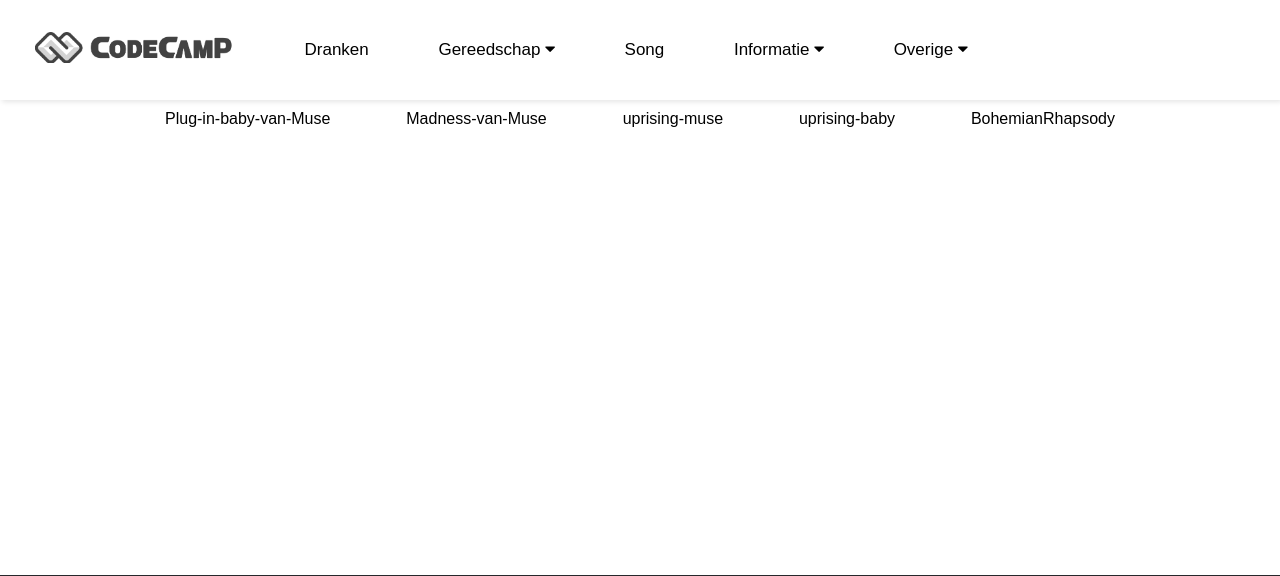
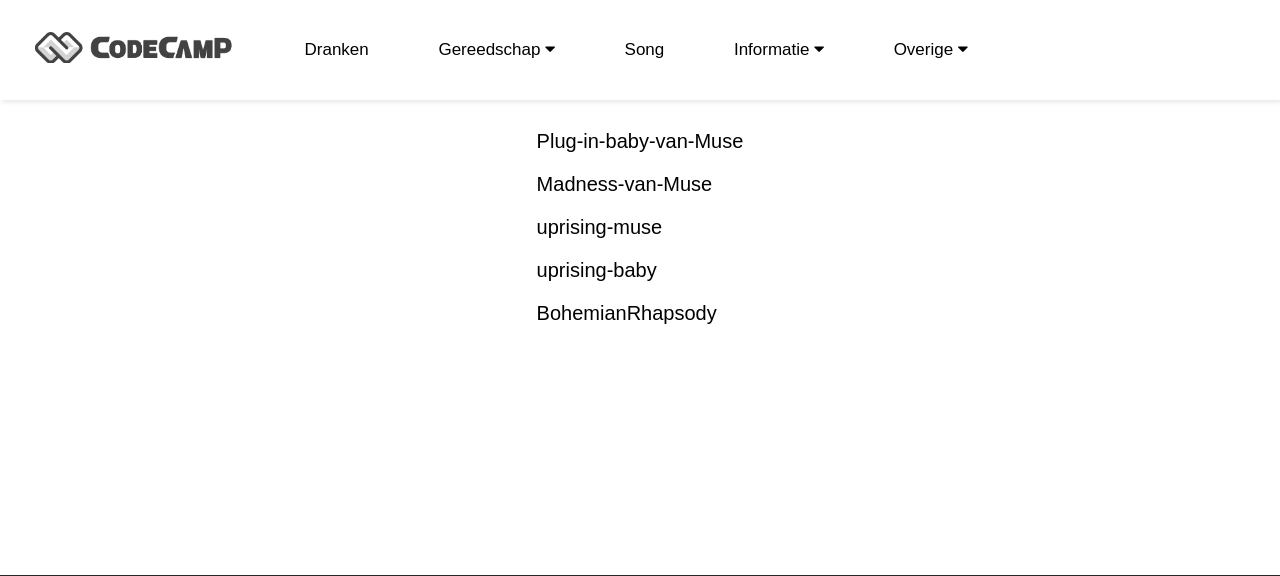
Before and after one commit to ibrahimhillowle/C2-CodeCamp, a PHP site: page /1schoolmap/song.php in a window 1280 px wide. Shown: the top 576 px of the page. Run offline with PHP 8.4, Linux system fonts and the light colour scheme; data that the repository does not hold is empty; some libraries are stand-ins or nearby versions.

Commit message:
fix #39
song pagina gecentered
elke  eerste leter een hoofd leter gemaakt

```diff
--- a/Warmedrank.php
+++ b/Warmedrank.php
@@ -26,8 +26,7 @@
             <div class="img-container">
             <img src="img/koffie.jpg" alt="Koffie">
             </div>
-            <p>cola is een warme drank die wordt bereid op basis van water
-              en gedroogde en gebrande pitten van de colaplant.</p>
+            <p>Koffie is een meestal warm genuttigde drank, die wordt bereid op basis van water en gedroogde en gebrande pitten van de koffieplant.</p>
         </div>
         <div class="WarmeDranken-2">
             <h1>
--- a/css/main.css
+++ b/css/main.css
@@ -242,12 +242,16 @@
 }
 
 
-.song{
-  display: flex;
-  justify-content: space-between;
-  align-items: center;
+.song ul{
+  list-style-type: none;
+display: table;
+padding: 20px;
+margin: 0 auto ;
+}
+
+.song li{
   padding: 10px;
-
+  font-size: 20px;
 }
 
 .lyrics{
--- a/handzagen.php
+++ b/handzagen.php
@@ -10,7 +10,7 @@
 <div class="container">
     <h1>Handzaag</h1>
     <p>
-    en handzaag is een zaag met een taps toelopend, veerkrachtig stalen zaagblad dat voorzien is van een handvat. Het blad is ongeveer 1 mm dik, 400 à 500 mm lang, en circa 100 mm breed.
+    En handzaag is een zaag met een taps toelopend, veerkrachtig stalen zaagblad dat voorzien is van een handvat. Het blad is ongeveer 1 mm dik, 400 à 500 mm lang, en circa 100 mm breed.
     De tanden van de zaag (met een lengte van circa 5 mm elk) zijn 'gezet', dat wil zeggen dat ze om beurten naar links en naar rechts zijn gebogen. De zetting bedraagt een derde van de bladdikte naar links en een derde naar rechts. Dit zorgt voor een bredere zaagsnede zodat het zaagblad niet in het hout klemt en vastloopt. Om gemakkelijk te kunnen zagen dienen de tanden niet alleen gezet, maar ook scherp te zijn.
 
     </p>
--- a/song.php
+++ b/song.php
@@ -1,5 +1,6 @@
 <!DOCTYPE html>
 <html>
+
 <head>
   <title>Codecamp</title>
   <?php require_once 'head.php'; ?>
@@ -10,11 +11,13 @@
   <div class="container">
 
     <div class="song">
-    <a href="Plug-in-baby-van-Muse.php">Plug-in-baby-van-Muse</a>
-    <a href="Madness-van-Muse.php">Madness-van-Muse</a>
-    <a href="uprising-muse.php">uprising-muse</a>
-    <a href="uprising-baby.php">uprising-baby</a>
-    <a href="BohemianRhapsody.php">BohemianRhapsody</a>
+      <ul>
+        <li><a href="Plug-in-baby-van-Muse.php">Plug-in-baby-van-Muse</a></li>
+        <li><a href="Madness-van-Muse.php">Madness-van-Muse</a></li>
+        <li> <a href="uprising-muse.php">uprising-muse</a></li>
+        <li> <a href="uprising-baby.php">uprising-baby</a></li>
+        <li> <a href="BohemianRhapsody.php">BohemianRhapsody</a></li>
+      </ul>
     </div>
   </div>
 
@@ -23,4 +26,5 @@
 <footer>
   <?php require_once 'footer.php'; ?>
 </footer>
+
 </html>
```
Lines whose indentation alone changed are shown as unchanged.
